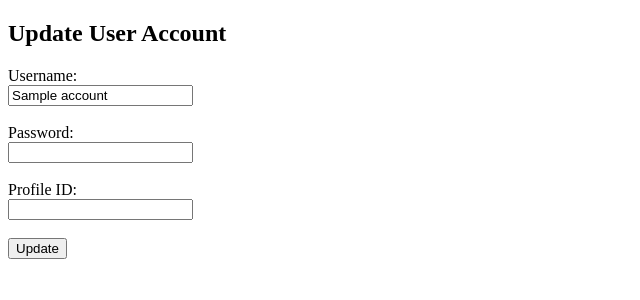
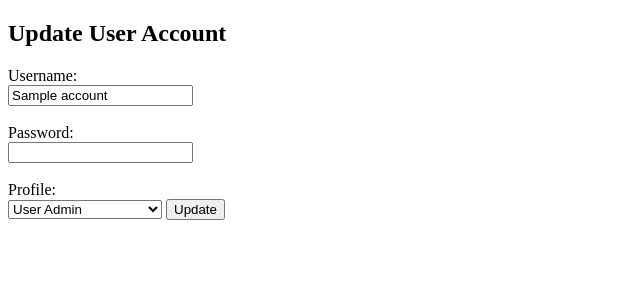
Before and after one commit to OCodeJK/CSIT314_Macs, a Flask app: page /admin/update_user/1 in a window 1280 px wide. Shown: the top 300 px of the page, without its empty margins (0-640 px from the left). Run offline with Flask 3, Linux system fonts and the light colour scheme; a database or web service that is not in the repository returns one stand-in record (values such as "Sample title"); some libraries are stand-ins or nearby versions.

Commit message:
made some tuning to the update account page

```diff
--- a/boundary/UserAdminUpdateAccPage.py
+++ b/boundary/UserAdminUpdateAccPage.py
@@ -18,10 +18,18 @@ def submitUpdateUserInfo(userid):
     password = request.form["password"]
     profileid = request.form["profileid"]
 
+    if not password:
+        current_user = get_user_by_id(userid)
+        if current_user:
+            username = current_user[1] #username is 2nd column
+            password = current_user[2] #password is 3rd column
+        else:
+            return render_template("update_account.html", user=[userid, username, None, profileid], message="Something went wrong...")
+
     success = controller.UserAdminUpdateAcc(userid, username, password, profileid)
 
     if success:
-        return redirect("/admin/view_accounts")
+        return redirect("/admin/view_accounts?message=✅+User+details+updated+successfully.")
     else:
         return render_template("update_account.html", user=[userid, username, None, profileid],
-                               message = "❌ Failed to update user.")
+                               message = "❌ Failed to update user details.")
--- a/templates/update_account.html
+++ b/templates/update_account.html
@@ -8,13 +8,18 @@
     <h2>Update User Account</h2>
     <form action="/admin/update_user/{{ user[0] }}" method="POST">
         <label>Username:</label><br>
-        <input type="text" name="username" value="{{ user[1] }}" required><br><br>
+        <input type="text" name="username" value="{{ user[1] }}"><br><br>
 
         <label>Password:</label><br>
-        <input type="password" name="password" required><br><br>
+        <input type="password" name="password"><br><br>
 
-        <label>Profile ID:</label><br>
-        <input type="number" name="profileid" value="{{ user[3] }}" required><br><br>
+        <label>Profile:</label><br>
+        <select name="profileid" id="profileid">
+            <option value="1" {% if user[3] == 1 %}selected{% endif %}>User Admin</option>
+            <option value="2" {% if user[3] == 2 %}selected{% endif %}>Cleaner</option>
+            <option value="3" {% if user[3] == 3 %}selected{% endif %}>Homeowner</option>
+            <option value="4" {% if user[3] == 4 %}selected{% endif %}>Platform Management</option>
+        </select>
 
         <input type="submit" value="Update">
     </form>
```
Also changed, not shown: templates/view_account.html (+11 -1 lines).
